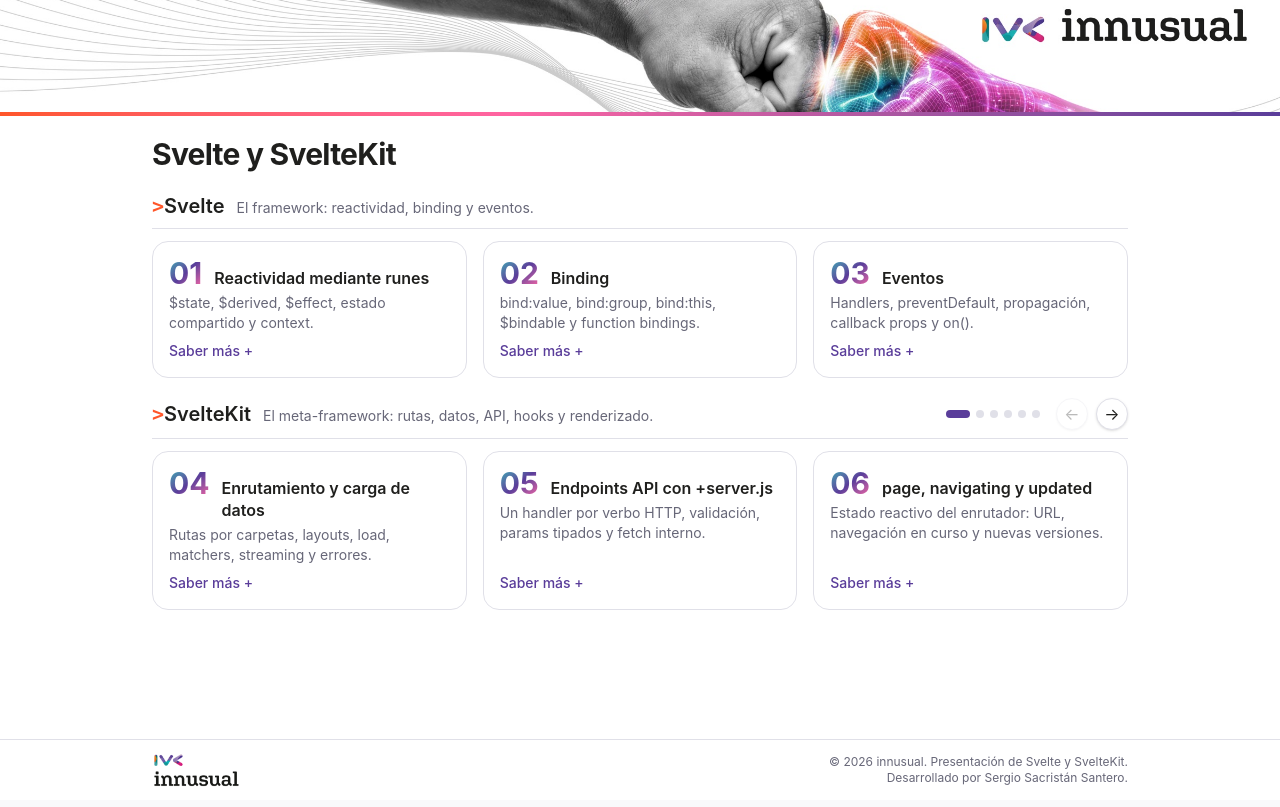
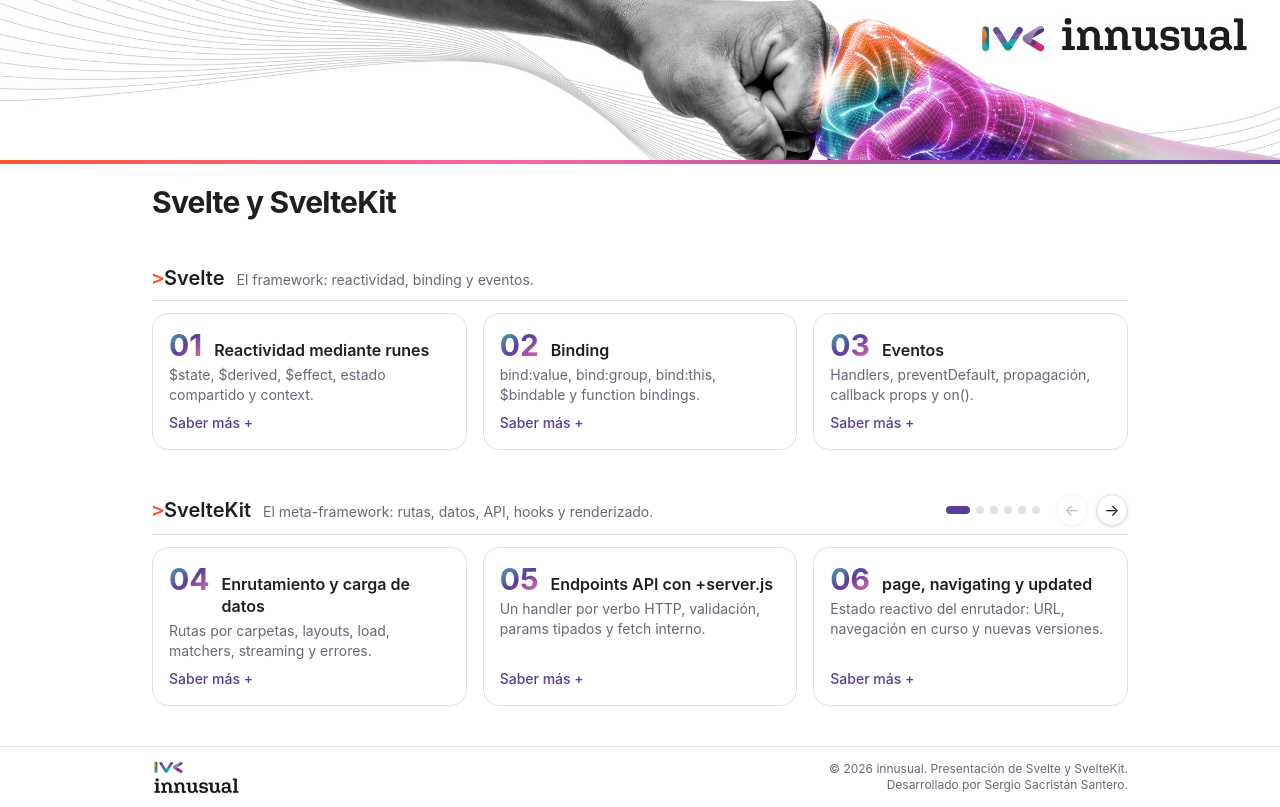
Before and after one commit to srg1995/svelte-innusual, a SvelteKit app: page / in a window 1280 px wide. Built offline with nearby package versions, Linux system fonts and the light colour scheme.

Commit message:
Ajustar el tamaño del banner y mejorar el layout del main en la página de inicio

```diff
--- a/src/routes/+page.svelte
+++ b/src/routes/+page.svelte
@@ -86,14 +86,14 @@
 		<img
 			src="/brand/banner.jpg"
 			alt="innusual"
-			class="h-32 w-full object-cover object-[right_20%] sm:h-28"
+			class="h-48 w-full object-cover object-[right_20%] sm:h-40"
 		/>
 		<div
 			class="h-1 w-full bg-gradient-to-r from-innusual-coral via-innusual-rose via-40% to-innusual-purple"
 		></div>
 	</header>
 
-	<main class="mx-auto w-full max-w-5xl flex-1 px-6 py-5">
+	<main class="mx-auto flex w-full max-w-5xl flex-1 flex-col gap-6 px-6 py-5">
 		<h1 class="mb-5 text-3xl font-bold tracking-tight">Svelte y SvelteKit</h1>
 
 		{#each sections as section (section.title)}
```
